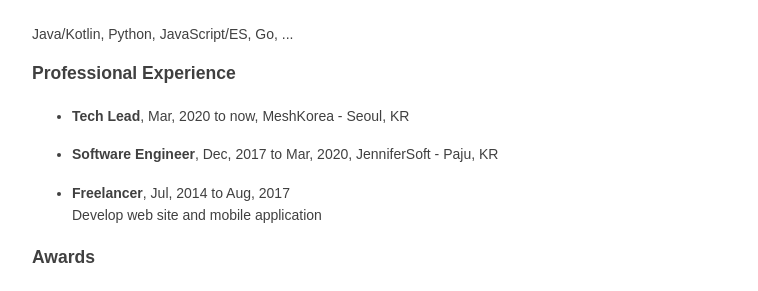
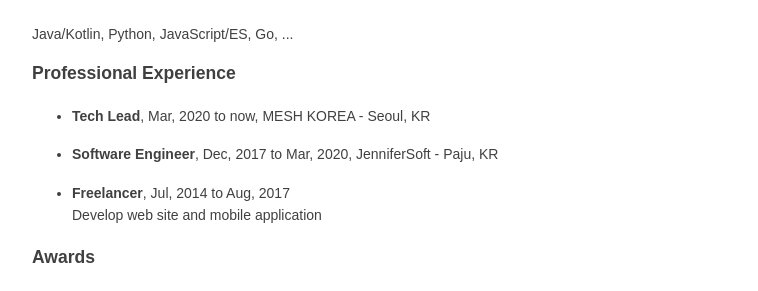
Before and after one commit to Luavis/luavis.github.io, a Jekyll site: the page built from _pages/about_me.html, in a window 1280 px wide. Shown: the part 813-1104 px from the top of the page, without its empty margins (133-891 px from the left). Built offline with Jekyll 4.4.1, drawn with Linux system fonts in a browser that asks for light colours; some web fonts are replaced.

Commit message:
Fix meshkorea name

```diff
--- a/_pages/about_me.html
+++ b/_pages/about_me.html
@@ -57,7 +57,7 @@
 
   <ul>
       <li class="description margin-bottom">
-        <em>Tech Lead</em>, Mar, 2020 to now, MeshKorea - Seoul, KR
+        <em>Tech Lead</em>, Mar, 2020 to now, MESH KOREA - Seoul, KR
       </li>
       <li class="description margin-bottom">
         <em>Software Engineer</em>, Dec, 2017 to Mar, 2020, JenniferSoft - Paju, KR
```
